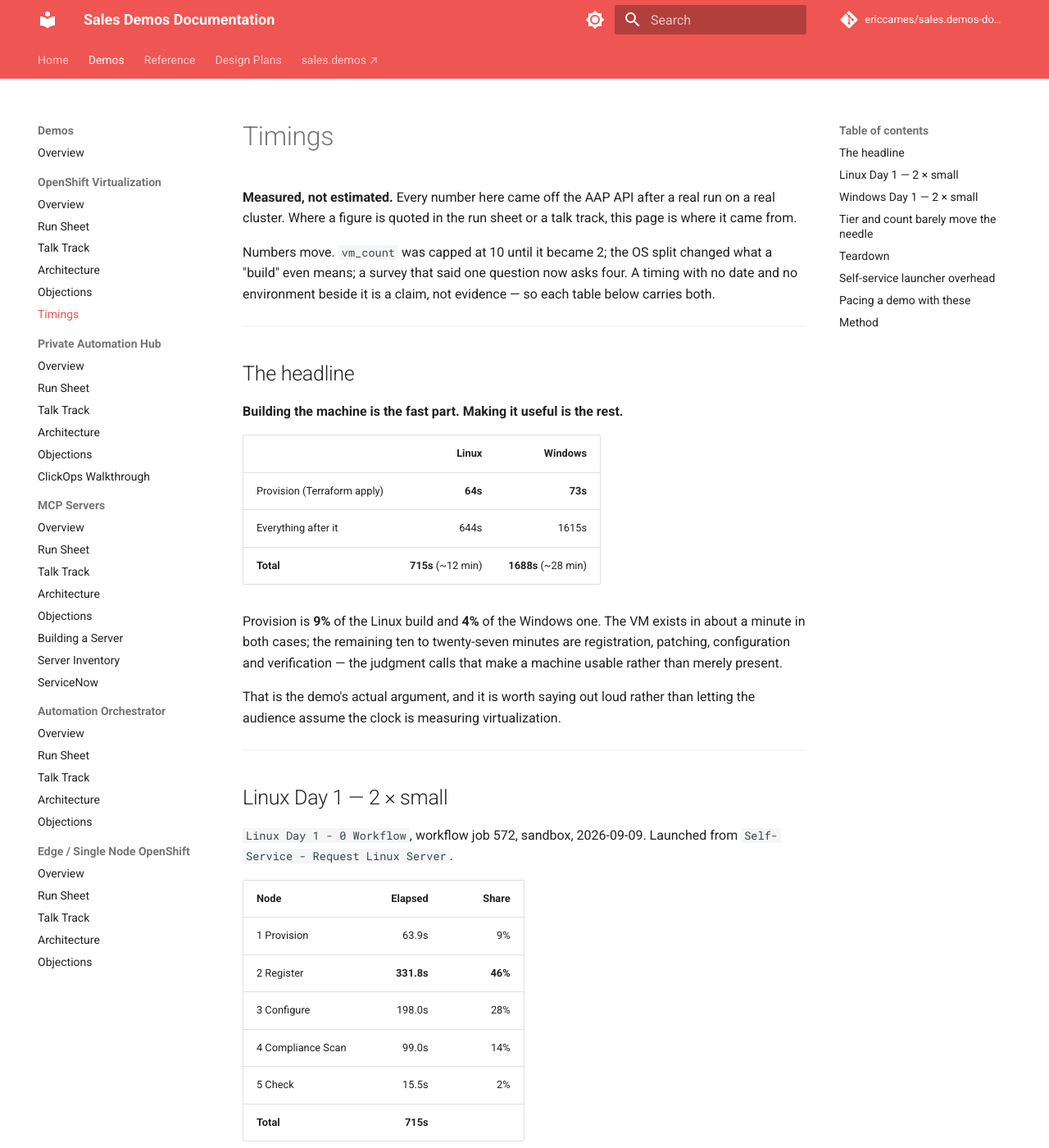
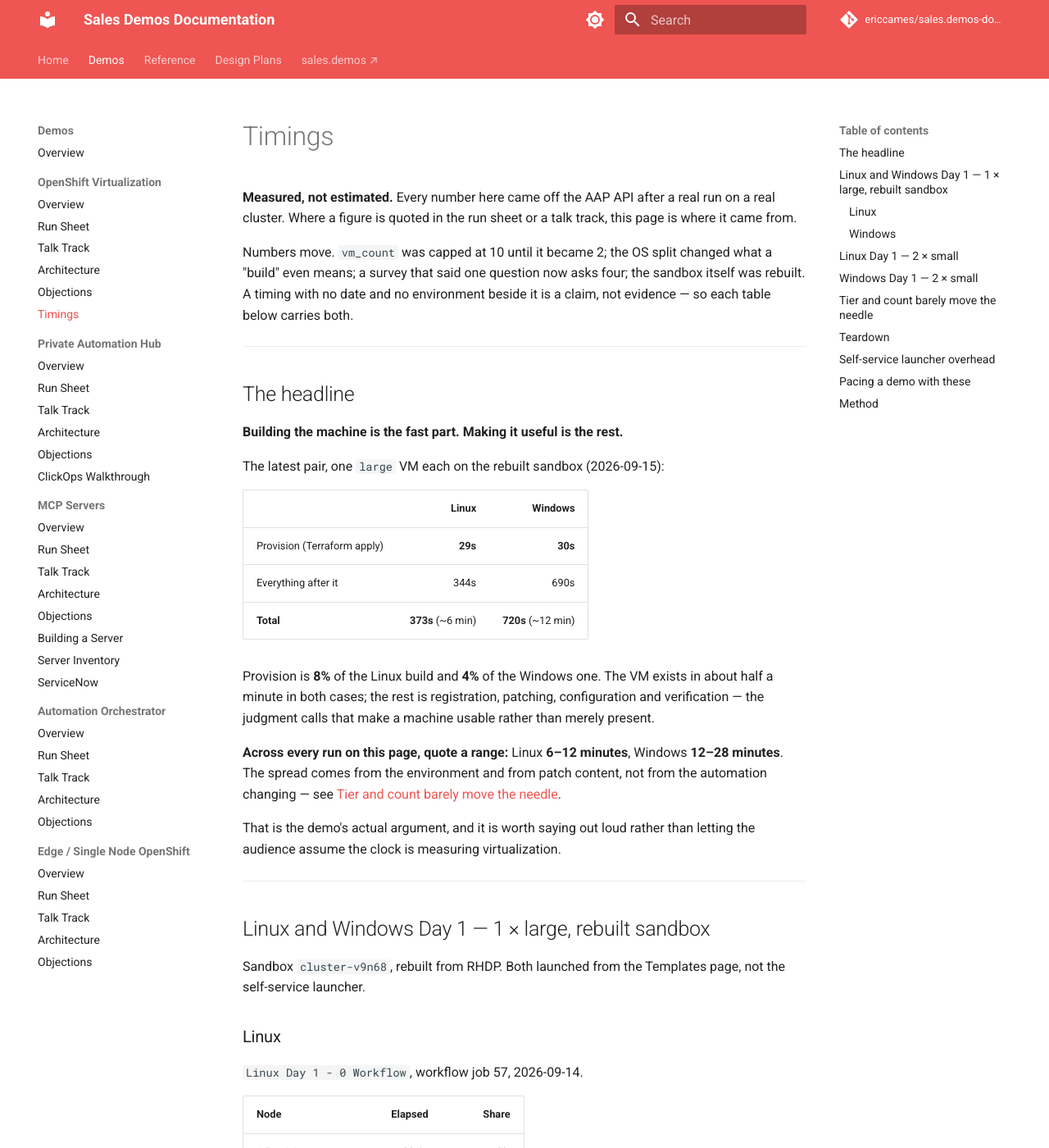
Before and after one commit to ericcames/sales.demos-docs, an MkDocs documentation site: the page built from docs/demos/openshift-virtualization/timings.md, in a window 1280 px wide and 1400 px high. Shown: the whole window at 82% size. Built offline with MkDocs 1.6.1 and Material for MkDocs 9.7.7, drawn with Linux system fonts in a browser that asks for light colours; comment, search, counter and statistics services are not loaded; some of the changed text lies outside the part shown.

Commit message:
docs: Windows build re-measured on the rebuilt sandbox — 12 min, sysprep floor ~5 min (#72) (#73)
Add workflow jobs 79 (Windows) and 57 (Linux), one large VM each on
cluster-v9n68, as a dated section in timings.md and refresh the headline to
them. Quote ranges across every run: Linux 6-12 min, Windows 12-28 min.

The run sheet and talk track said Windows takes ~15 min with a fixed 6m 30s
sysprep floor; the WinRM wait measured 301.9s. The plan doc's performance
budget keeps its history and gains dated re-measure notes: the <10 min
conclusion holds, and the ~16 min IIS saving was the one-off reboot
(IIS installed in 88.1s with reboot_required: False).

Closes #72


Claude-Session: https://claude.ai/code/session_014MVruCsSgaZwduUp4bnRiW

Co-authored-by: Claude Opus 5 <noreply@anthropic.com>

````diff
--- a/docs/demos/openshift-virtualization/timings.md
+++ b/docs/demos/openshift-virtualization/timings.md
@@ -5,9 +5,9 @@ run on a real cluster. Where a figure is quoted in the run sheet or a talk track
 this page is where it came from.
 
 Numbers move. `vm_count` was capped at 10 until it became 2; the OS split changed
-what a "build" even means; a survey that said one question now asks four. A
-timing with no date and no environment beside it is a claim, not evidence — so
-each table below carries both.
+what a "build" even means; a survey that said one question now asks four; the
+sandbox itself was rebuilt. A timing with no date and no environment beside it is
+a claim, not evidence — so each table below carries both.
 
 ---
 
@@ -15,25 +15,93 @@ each table below carries both.
 
 **Building the machine is the fast part. Making it useful is the rest.**
 
+The latest pair, one `large` VM each on the rebuilt sandbox (2026-09-15):
+
 | | Linux | Windows |
 |---|---:|---:|
-| Provision (Terraform apply) | **64s** | **73s** |
-| Everything after it | 644s | 1615s |
-| **Total** | **715s** (~12 min) | **1688s** (~28 min) |
+| Provision (Terraform apply) | **29s** | **30s** |
+| Everything after it | 344s | 690s |
+| **Total** | **373s** (~6 min) | **720s** (~12 min) |
 
-Provision is **9%** of the Linux build and **4%** of the Windows one. The VM
-exists in about a minute in both cases; the remaining ten to twenty-seven minutes
-are registration, patching, configuration and verification — the judgment calls
-that make a machine usable rather than merely present.
+Provision is **8%** of the Linux build and **4%** of the Windows one. The VM
+exists in about half a minute in both cases; the rest is registration, patching,
+configuration and verification — the judgment calls that make a machine usable
+rather than merely present.
+
+**Across every run on this page, quote a range:** Linux **6–12 minutes**,
+Windows **12–28 minutes**. The spread comes from the environment and from patch
+content, not from the automation changing — see
+[Tier and count barely move the needle](#tier-and-count-barely-move-the-needle).
 
 That is the demo's actual argument, and it is worth saying out loud rather than
 letting the audience assume the clock is measuring virtualization.
 
 ---
 
+## Linux and Windows Day 1 — 1 × large, rebuilt sandbox
+
+Sandbox `cluster-v9n68`, rebuilt from RHDP. Both launched from the Templates
+page, not the self-service launcher.
+
+### Linux
+
+`Linux Day 1 - 0 Workflow`, workflow job 57, 2026-09-14.
+
+| Node | Elapsed | Share |
+|---|---:|---:|
+| 1 Provision | 29.4s | 8% |
+| 2 Register | **173.2s** | **46%** |
+| 3 Configure | 114.1s | 31% |
+| 4 Compliance Scan | 49.7s | 13% |
+| 5 Check | 5.1s | 1% |
+| **Total** | **373s** | |
+
+Register is still nearly half the build, for the reason given under the
+2026-09-09 run below.
+
+### Windows
+
+`Windows Day 1 - 0 Workflow`, workflow job 79, 2026-09-15.
+
+| Node | Elapsed | Share |
+|---|---:|---:|
+| 1 Provision | 29.7s | 4% |
+| 2 Patch | **466.3s** | **65%** |
+| 3 Configure | 140.1s | 19% |
+| 4 Compliance Scan | 63.7s | 9% |
+| 5 Check | 17.6s | 2% |
+| **Total** | **720s** | |
+
+**Patch is mostly not patching.** Its job events, task by task:
+
+| Task in node 2 | Elapsed |
+|---|---:|
+| Wait for the guest to accept WinRM — first boot after sysprep | **301.9s** |
+| Gather facts | 11.2s |
+| Search Windows Update (found 2) | 64.1s |
+| Install one update (KB5126149, .NET Framework cumulative) | 85.1s |
+
+Five of Patch's eight minutes are Windows finishing its first boot —
+specialize, oobeSystem, and the WinRM listener coming up — before Ansible can
+reach the guest at all. That wait is the floor of any Windows cold build.
+
+**Configure did not reboot.** Installing IIS took 88.1s and reported
+`reboot_required: False`, so the reboot task was skipped. The 12-minute reboot in
+the [performance budget](../../plan/ocpvirt-demo-plan.md) did not recur.
+
+The compliance scan returned **28 of 28** controls compliant.
+
+**Not attributed, and deliberately so:** Configure took 140s here against 542s
+on 2026-09-09, and the compliance scan 64s against 331s. The cluster, the VM
+count and the WinRM round-trip collapse in `windows_configure` all changed in
+between, and none of them was measured on its own. Treat these as a faster run
+of the same chain, not as proof of any one cause.
+
+---
+
 ## Linux Day 1 — 2 × small
 
-`Linux Day 1 - 0 Workflow`, workflow job 572, sandbox, 2026-09-09.
+`Linux Day 1 - 0 Workflow`, workflow job 572, earlier sandbox, 2026-09-09.
 Launched from `Self-Service - Request Linux Server`.
 
 | Node | Elapsed | Share |
@@ -88,14 +156,16 @@ nothing smaller to choose — the documented fallback, working correctly.
 
 ## Tier and count barely move the needle
 
-The same two workflows, at a different tier and count, three hours earlier:
+The same two workflows at different tiers and counts, and on two sandboxes:
 
-| Run | Tier × count | Total |
-|---|---|---:|
-| Linux, workflow 516 | large × 3 | 645s |
-| Linux, workflow 572 | small × 2 | **715s** |
-| Windows, workflow 530 | large × 3 | 1509s |
-| Windows, workflow 587 | small × 2 | **1688s** |
+| Run | Sandbox | Tier × count | Total |
+|---|---|---|---:|
+| Linux, workflow 516 | earlier, 2026-09-09 | large × 3 | 645s |
+| Linux, workflow 572 | earlier, 2026-09-09 | small × 2 | 715s |
+| Linux, workflow 57 | rebuilt, 2026-09-14 | large × 1 | **373s** |
+| Windows, workflow 530 | earlier, 2026-09-09 | large × 3 | 1509s |
+| Windows, workflow 587 | earlier, 2026-09-09 | small × 2 | 1688s |
+| Windows, workflow 79 | rebuilt, 2026-09-15 | large × 1 | **720s** |
 
 **Three large VMs finished faster than two small ones — in both families.** Do
 not read that as "bigger is faster". Read it as: within this range, tier and
@@ -108,8 +178,14 @@ is Windows Patch — **1071.8s at large × 3 versus 696.0s at small × 2** — w
 had nothing to do with size and everything to do with which updates Microsoft had
 published and how big they were.
 
+**One VM on the rebuilt sandbox took roughly half as long as either earlier run,
+in both families.** The sandbox and the count changed together, so this does not
+say which one mattered — only that the environment moves the number far more than
+the tier does.
+
 **So do not quote a build time as a function of size.** Quote a range, and know
-that the variable part is patch content, not hardware.
+that the variable parts are the environment and patch content, not the size you
+picked.
 
 ---
 
@@ -141,13 +217,15 @@ everything after that is the same workflow an SE runs from the Templates page.
 
 ## Pacing a demo with these
 
-- **Launch before you talk.** The Linux build needs ~12 minutes and the cold open
-  plus context is about 13. Start the workflow, then present over it.
-- **Windows is not a live-build demo at 28 minutes.** Show it pre-built, or run
-  it before the call and narrate the job list.
+- **Launch before you talk.** The Linux build needs 6 to 12 minutes and the cold
+  open plus context is about 13. Start the workflow, then present over it.
+- **Windows needs 12 to 28 minutes.** At the low end it finishes over a cold open
+  and some context if you launch it first; at the high end it does not. Check how
+  the environment ran that day, and if you cannot afford the high end, show it
+  pre-built or run it before the call and narrate the job list.
 - **The number that lands is the ratio, not the total.** "The machine existed in
-  sixty-four seconds; the other eleven minutes are the decisions" is a better
-  beat than any single figure — and it stays true when the totals move.
+  thirty seconds; the rest of the time is the decisions" is a better beat than
+  any single figure — and it stays true when the totals move.
 
 ---
 
@@ -162,7 +240,18 @@ curl -sk -u admin:$AAP_PASSWORD \
   | jq -r '.results[].summary_fields.job | "\(.name)\t\(.status)\t\(.elapsed)s"'
 ```
 
-**Environment for every run above:** sandbox, AAP 2.7 (controller 4.8.6),
-`Sales Demos - OCP Virt EE` v1.2.0, 2026-09-09. Cluster had no other demo VMs
-running. Re-measure after an environment rebuild — RHDP hardware has changed
-under this demo before.
+Per-task figures, such as the WinRM wait inside Patch, are the `duration` of
+each `runner_on_ok` event under `/api/controller/v2/jobs/<id>/job_events/`.
+
+**Environments:**
+
+- **Rebuilt sandbox** (workflow jobs 57 and 79): `cluster-v9n68`, AAP 2.7
+  (controller 4.8.6), `Sales Demos - OCP Virt EE` v1.2.0, sales.demos at
+  `068a247`, 2026-09-14/15. The Linux VM was still running when the Windows run
+  started; nothing else was.
+- **Earlier sandbox** (every other run): AAP 2.7 (controller 4.8.6),
+  `Sales Demos - OCP Virt EE` v1.2.0, 2026-09-09. Cluster had no other demo VMs
+  running.
+
+Re-measure after an environment rebuild — RHDP hardware has changed under this
+demo before, and the two sandboxes above are the evidence.
````
Also changed, not shown: other parts of docs/demos/openshift-virtualization/timings.md (+1 -1 lines), docs/demos/openshift-virtualization/run-sheet.md (+11 -9 lines), docs/demos/openshift-virtualization/talk-track.md (+2 -2 lines), docs/plan/ocpvirt-demo-plan.md (+30 -1 lines).
